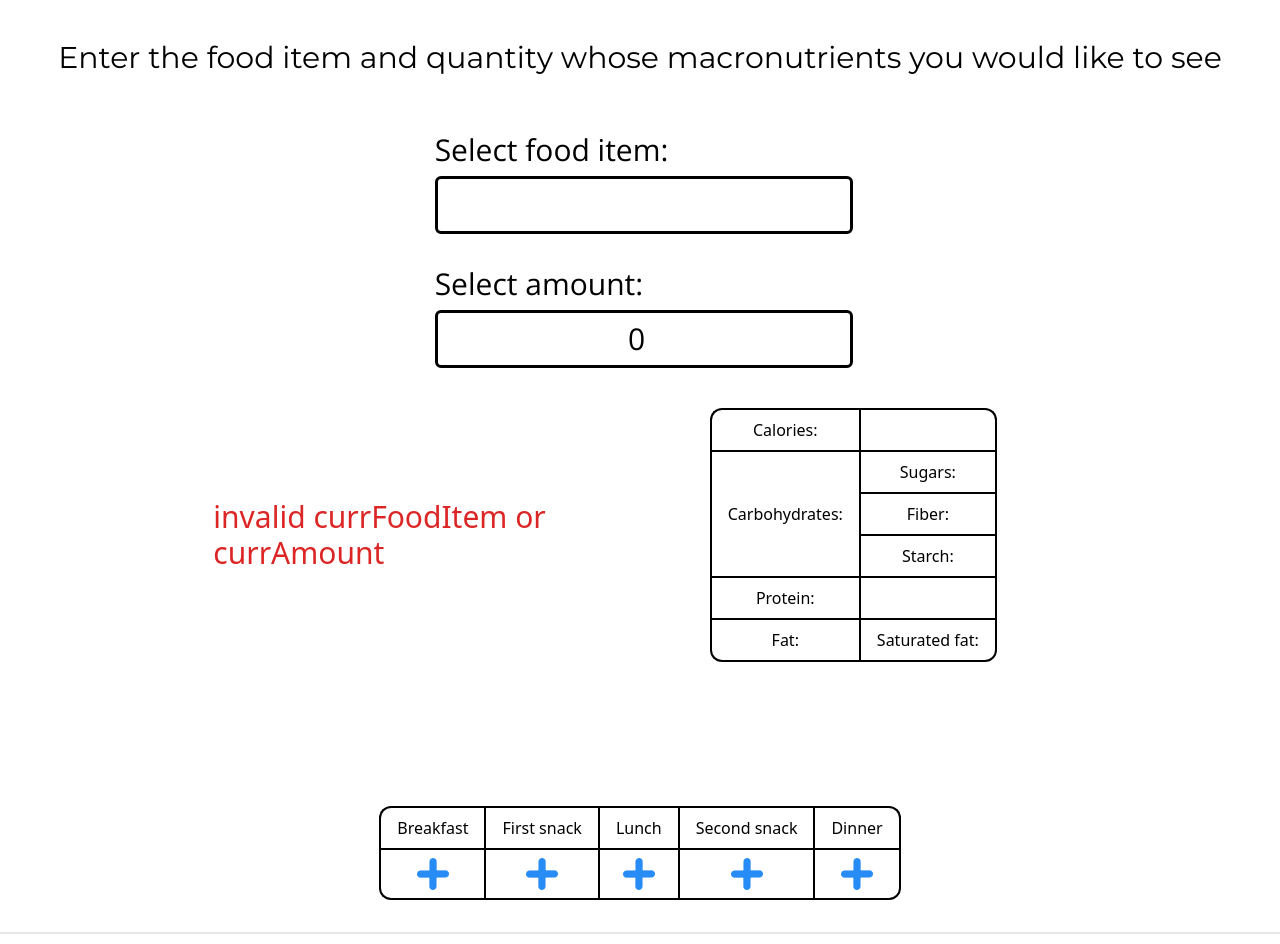
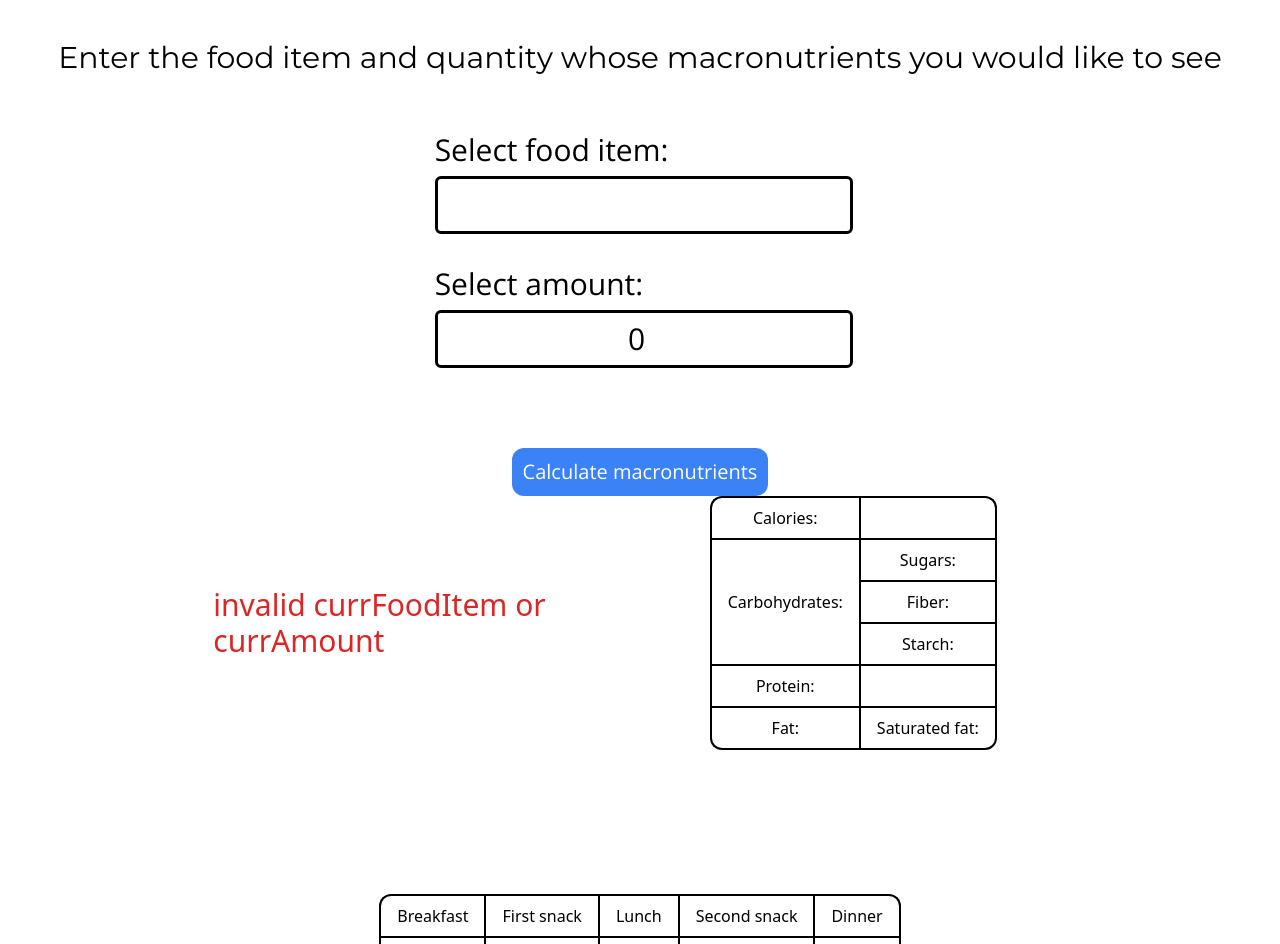
Before and after one commit to dospix/Portfolio-Website-V2, a React (Vite) app in the folder frontend/: page /asw-macronutrient-project in a window 1280 px wide. Shown: the part 168-1112 px from the top of the page. Built offline with nearby package versions, Linux system fonts and the light colour scheme.

Commit message:
Add button for finding macronutrients for an ingredient instead of using automatic requests

```diff
--- a/frontend/src/pages/AWSMacronutrientProject.jsx
+++ b/frontend/src/pages/AWSMacronutrientProject.jsx
@@ -28,13 +28,46 @@ export default function MySQLProject(){
     //     "fetch_queue_length": 1,
     //     "fiber": 0,
     //     "food_name": "egg",
-    //     "measure": "30 g",
+    //     "measure": "30g",
     //     "protein": 3.77,
     //     "saturated_fat": 0.93,
     //     "starch": 0,
     //     "sugars": 0.23
     // }
     const [ingredientTableRows, setIngredientTableRows] = useState([["add_button", "add_button", "add_button", "add_button", "add_button"]])
+
+
+    // Used for initiating a fetch only if currFoodItem and currAmount did not change in a 2 second timeframe
+    const foodItemInfoFetchCounter = useRef(0);
+    function calculateMacronutrients(event){
+        event.preventDefault()
+        setCurrFoodData(null)
+        foodItemInfoFetchCounter.current += 1
+        let currFoodItemInfoFetchCounter = foodItemInfoFetchCounter.current
+        if(!isValidEntry(currFoodItem, currAmount))
+            return
+        setTimeout(() => {
+            if(currFoodItemInfoFetchCounter == foodItemInfoFetchCounter.current)
+                fetch("/asw-macronutrient-project/get-food-item-info", {
+                    method: "POST",
+                    body: JSON.stringify({
+                        "foodItem": currFoodItem,
+                        "currAmount": currAmount
+                    }),
+                    headers: {
+                        "Content-type": "application/json; charset=UTF-8",
+                    }
+                })
+                .then(response => response.json())
+                .then(responseJson => {
+                    if(currFoodItemInfoFetchCounter == foodItemInfoFetchCounter.current){
+                        setCurrFoodData(responseJson)
+                        console.log(responseJson)
+                    }
+                })
+                .catch(error => console.error('Error:', error))
+        }, 1000)
+    }
 
     function isValidEntry(foodItem, amount){
         let isValidFoodItem = false
@@ -48,30 +81,6 @@ export default function MySQLProject(){
 
         return isValidFoodItem && isValidAmount
     }
-
-    // Used for initiating a fetch only if currFoodItem and currAmount did not change in a 2 second timeframe
-    const foodItemInfoFetchCounter = useRef(0);
-    useEffect(() => {
-        setCurrFoodData(null)
-        foodItemInfoFetchCounter.current += 1
-        let currFoodItemInfoFetchCounter = foodItemInfoFetchCounter.current
-        setTimeout(() => {
-            if(currFoodItemInfoFetchCounter == foodItemInfoFetchCounter.current && isValidEntry(currFoodItem, currAmount))
-                fetch("/asw-macronutrient-project/get-food-item-info", {
-                    method: "POST",
-                    body: JSON.stringify({
-                        "foodItem": currFoodItem,
-                        "currAmount": currAmount
-                    }),
-                    headers: {
-                        "Content-type": "application/json; charset=UTF-8",
-                    }
-                })
-                .then(response => response.json())
-                .then(responseJson => {console.log(responseJson), setCurrFoodData(responseJson)})
-                .catch(error => console.error('Error:', error))
-        }, 1000);
-    }, [currFoodItem, currAmount])
 
     function handleFormChange(event) {
         let {name, value} = event.target
@@ -135,8 +144,8 @@ export default function MySQLProject(){
                 <h1 className="text-xl md:text-3xl font-Montserrat">Enter the food item and quantity whose macronutrients you would like to see</h1>
             </div>
 
-            <div className="mx-auto mt-12 w-11/12 sm:w-1/3 flex justify-center flex-col font-Open_Sans">
-                <label className="p-1 md:p-2 md:text-3xl text-lg" htmlFor="carModel">Select food item:</label>
+            <form onSubmit={calculateMacronutrients} className="mx-auto mt-12 w-11/12 sm:w-1/3 flex justify-center flex-col font-Open_Sans">
+                <label className="p-1 md:p-2 md:text-3xl text-lg" htmlFor="currFoodItem">Select food item:</label>
                 <input
                     className="ml-2 p-1 md:p-2 border-[3px] border-black focus:outline-none focus:border-blue-500 rounded-md text-center md:text-3xl text-md text-black"
                     id="currFoodItem"
@@ -162,7 +171,9 @@ export default function MySQLProject(){
                     value={currAmount}
                     onChange={handleFormChange}
                 />
-            </div>
+
+                <button className="w-64 h-12 mt-10 self-center rounded-xl bg-blue-500 text-base md:text-lg lg:text-xl text-white">Calculate macronutrients</button>
+            </form>
 
             <div className="flex mx-auto w-2/3">
                 <div className="flex items-center w-1/2">
@@ -220,7 +231,7 @@ export default function MySQLProject(){
                                 return (
                                     <td key={cellIndex} className={`py-2 px-4 ${borderStyle}`}>
                                         <img
-                                            className="m-auto w-8 hover:cursor-pointer"
+                                            className={`${currFoodData == null ? "hidden" : ""} m-auto w-8 hover:cursor-pointer`}
                                             src={plus}
                                             alt="add food item"
                                             onClick={() => {
```
Also changed, not shown: 1 other file (tests, documents, lock files or other folders).
